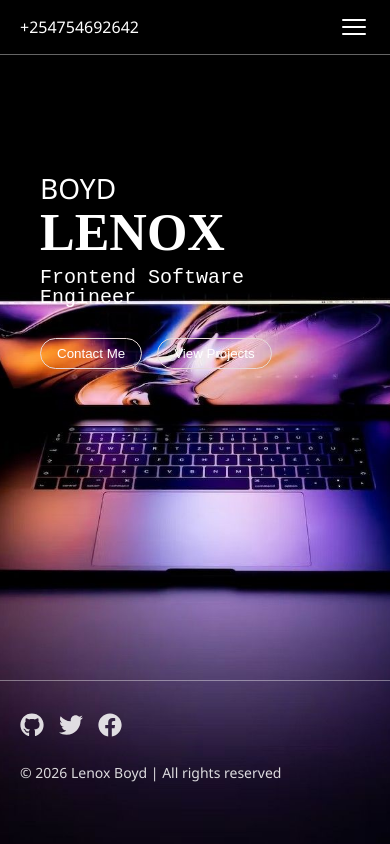
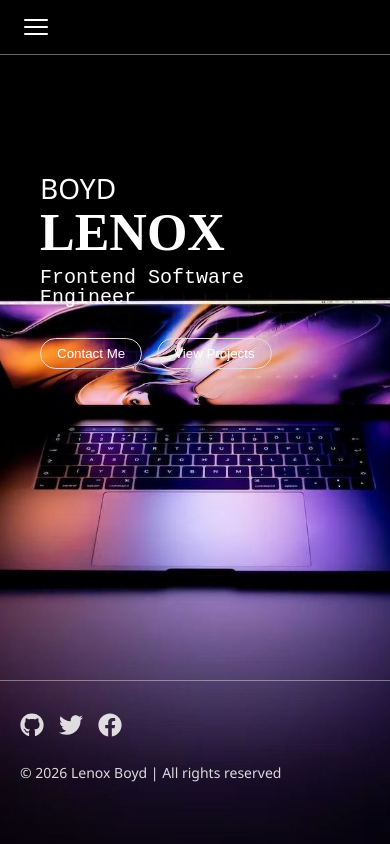
Before and after one commit to Top053/portfolio, a React (Vite) app: page / in a window 390 px wide. Built offline with nearby package versions, Linux system fonts and the light colour scheme.

Commit message:
refactor(navbar):remove elemnt and associated styles

```diff
--- a/src/Layout.jsx
+++ b/src/Layout.jsx
@@ -9,7 +9,6 @@ function Layout(){
             <header>
                 <nav className="nav-bar">
                     <div className="page-width nav-content">
-                        <p className="contact">+254754692642</p>
 
                         {/*Desktop nav links*/}
                         <ul>
--- a/src/index.css
+++ b/src/index.css
@@ -72,14 +72,7 @@ header {
     align-items: center;
     padding: 10px 0;
 }
-.contact{
-    width: 100%;
-    margin: 0;
-    display: flex;
-    justify-content: flex-start;
-    color: white;
-    font-size:1.2rem;
-}
+
 .nav-bar ul{
     width: 100%;
     list-style: none;
@@ -359,8 +352,4 @@ footer{
         gap: 12px;
     }
 
-    .contact{
-        width: auto;
-        font-size: 1rem;
-    }
 }
```
